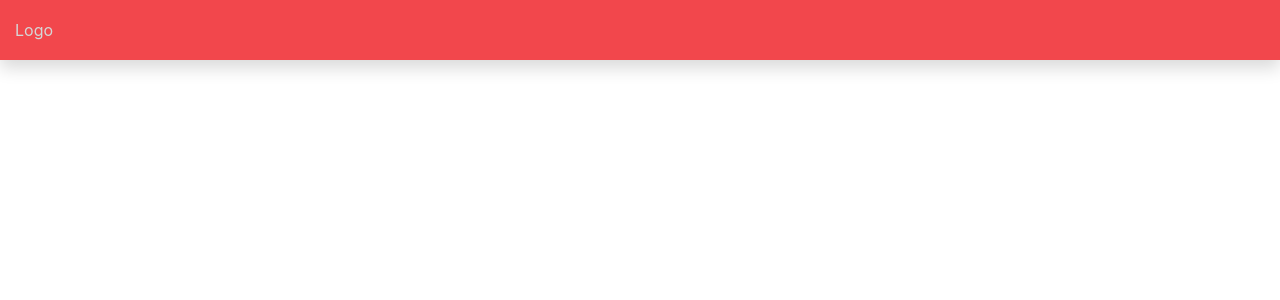
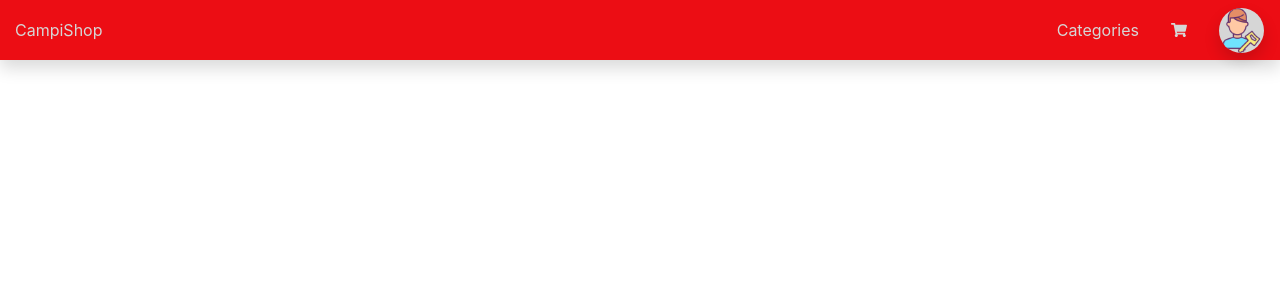
Before and after one commit to Bogutlopezc10/CampiShopWeb, a React (Create React App) app: page / in a window 1280 px wide. Shown: the top 300 px of the page. Built offline with nearby package versions, Linux system fonts and the light colour scheme.

Commit message:
Add style to header component

```diff
--- a/src/components/Header.css
+++ b/src/components/Header.css
@@ -1,5 +1,5 @@
 .nav{
-    background-color: #F2474C;
+    background-color: #ec0d14;
     height: 60px;
 }
 
@@ -7,3 +7,12 @@
     text-decoration: none;
     color: #d6d6d6;
 }
+
+nav a:hover{
+    background-color: brown;
+}
+
+nav img{
+    background-color: #d6d6d6;
+    border: "1px solid #d6d6d6"
+}
--- a/src/components/Header.js
+++ b/src/components/Header.js
@@ -1,15 +1,34 @@
 import React from 'react';
 import { Link } from 'react-router-dom';
+import { FaShoppingCart } from "react-icons/fa";
 import './Header.css';
 
 const Header = () =>{
     return (
         <div className="nav shadow align-items-stretch justify-content-between fixed-top">
-            <div className="col-md-12 col-lg d-flex align-items-center justify-content-center justify-content-lg-start">
+            <div className="col-auto d-flex align-items-center justify-content-start">
                 <Link to="/">
-                    Logo
+                    CampiShop
                 </Link>
             </div>
+            <nav className="col-auto px-0 menu d-flex align-items-stretch">
+                <Link className="d-flex px-3 align-items-center" to={'/categories'}>
+                    <div className="d-flex flex-column text-center">
+                        <span>Categories</span>
+                    </div>
+                </Link>
+                <Link className="d-flex px-3 align-items-center" to={'/categories'}>
+                    <div className="d-flex flex-column text-center">
+                        <FaShoppingCart />
+                    </div>
+                </Link>
+                <Link className="d-flex px-3 align-items-center" to={'/categories'}>
+                    <div className="d-flex flex-column text-center">
+                        <img src="/login.png"  width="45" height="45" className="rounded-circle shadow z-depth-0"
+                        alt="photoHeaderNotAuthenticator" />
+                    </div>
+                </Link>
+            </nav>
         </div>
     )
 }
```
Also changed, not shown: public/login.png (added).
